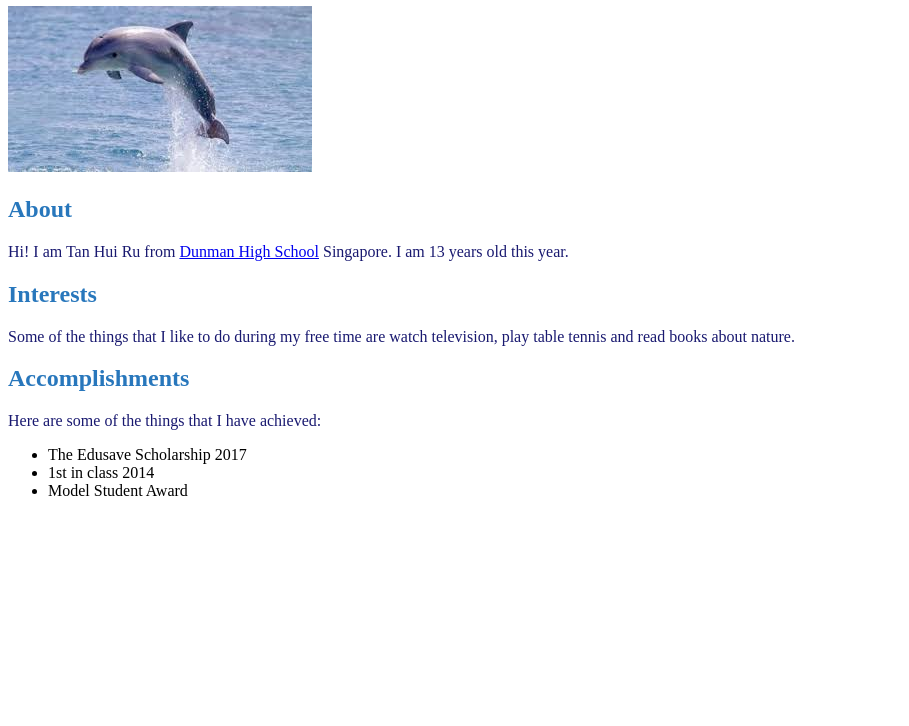
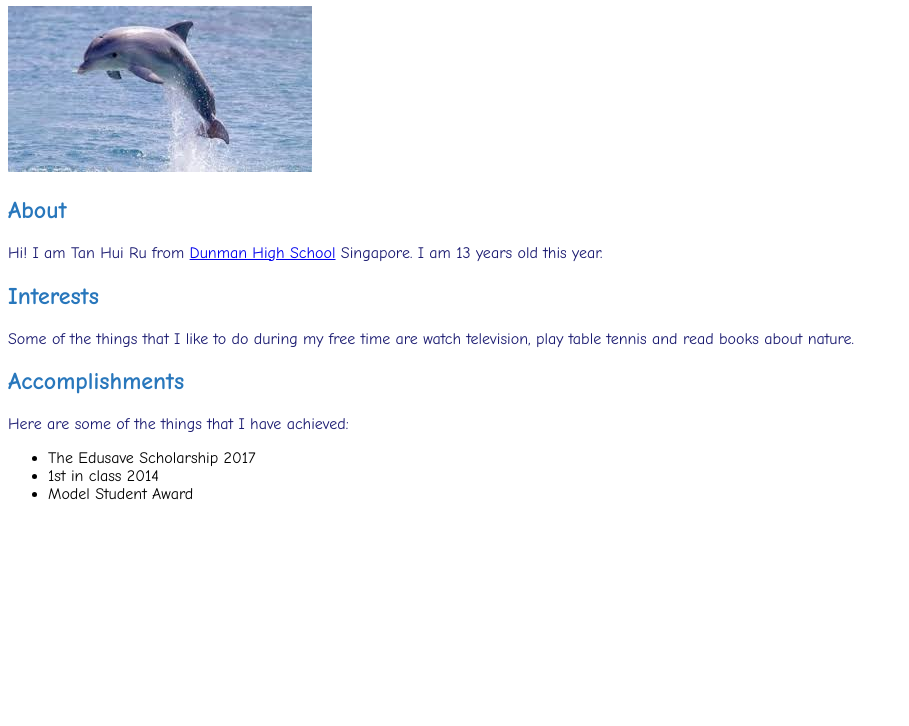
Before and after one commit to 17y1jtanhuiru/17y1jtanhuiru.github.io, a plain HTML site: page index.html in a window 1280 px wide. Shown: the part 74-800 px from the top of the page, without its empty margins (0-909 px from the left). Drawn offline with Linux system fonts and the light colour scheme.

Commit message:
Update style.css

```diff
--- a/style.css
+++ b/style.css
@@ -8,5 +8,5 @@ p{
  color: midnightblue;
 }
 *{
- font-family: comic sans ms:
+ font-family: comic sans ms;
 }
```
